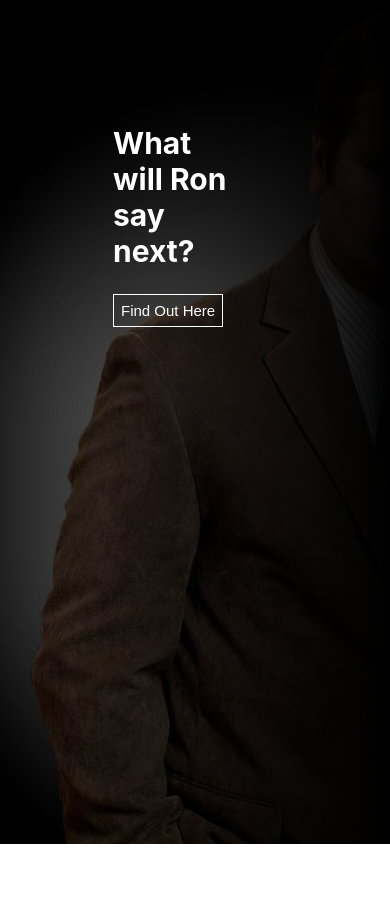
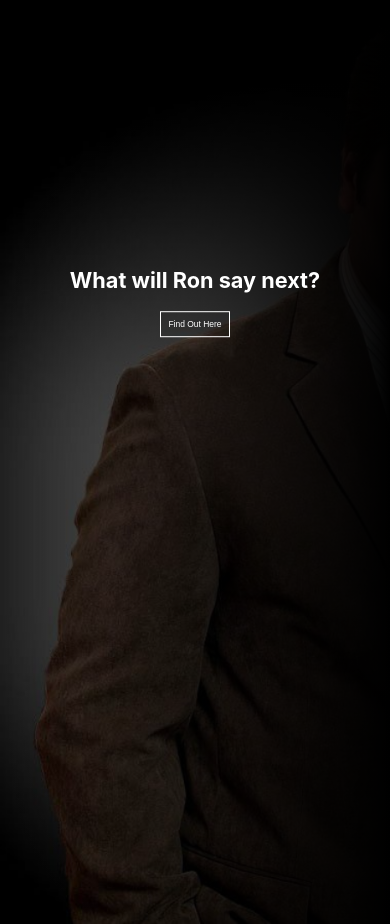
Before and after one commit to Ryan-Solomon/ron-swanson, a React (Create React App) app: page / in a window 390 px wide. Before the commit the page ends 844 px from the top, so only its background shows below. Built offline with nearby package versions, Linux system fonts and the light colour scheme.

Commit message:
add mobile responsiveness

```diff
--- a/src/components/random-quote/RandomQuote.styles.scss
+++ b/src/components/random-quote/RandomQuote.styles.scss
@@ -9,22 +9,25 @@
   background-size: cover;
   color: white;
   position: relative;
+  display: grid;
+  grid-template-columns: 1fr 1fr;
+  justify-items: center;
 }
 
 .search-random-quote {
+  margin-top: 8rem;
   height: 20vh;
   width: 30vw;
-  position: absolute;
-  top: 10rem;
-  right: 16rem;
+  grid-column: 2/3;
 
   h1 {
-    font-size: 3rem;
+    font-size: calc(1rem + 3vw);
   }
 
   button {
     padding: 0.7rem;
-    font-size: 1.5rem;
+
+    font-size: calc(0.3rem + 1.4vw);
     background: none;
     color: white;
     border: 1px solid white;
@@ -39,6 +42,23 @@
 
   h4 {
     margin-top: 4rem;
-    font-size: 2rem;
+    font-size: calc(1rem + 1vw);
   }
 }
+
+@media (max-width: 800px) {
+  .fetch-random-container {
+    grid-template-columns: 1fr;
+    align-items: center;
+    padding: 4rem;
+  }
+
+  .search-random-quote {
+    text-align: center;
+    width: 100%;
+    transform: translateY(-100%);
+
+    margin-left: 5rem;
+    margin-right: 5rem;
+  }
+}
--- a/src/global-styles/index.scss
+++ b/src/global-styles/index.scss
@@ -7,6 +7,7 @@ body {
     sans-serif;
   -webkit-font-smoothing: antialiased;
   -moz-osx-font-smoothing: grayscale;
+  background-color: black;
 }
 
 html {
```
